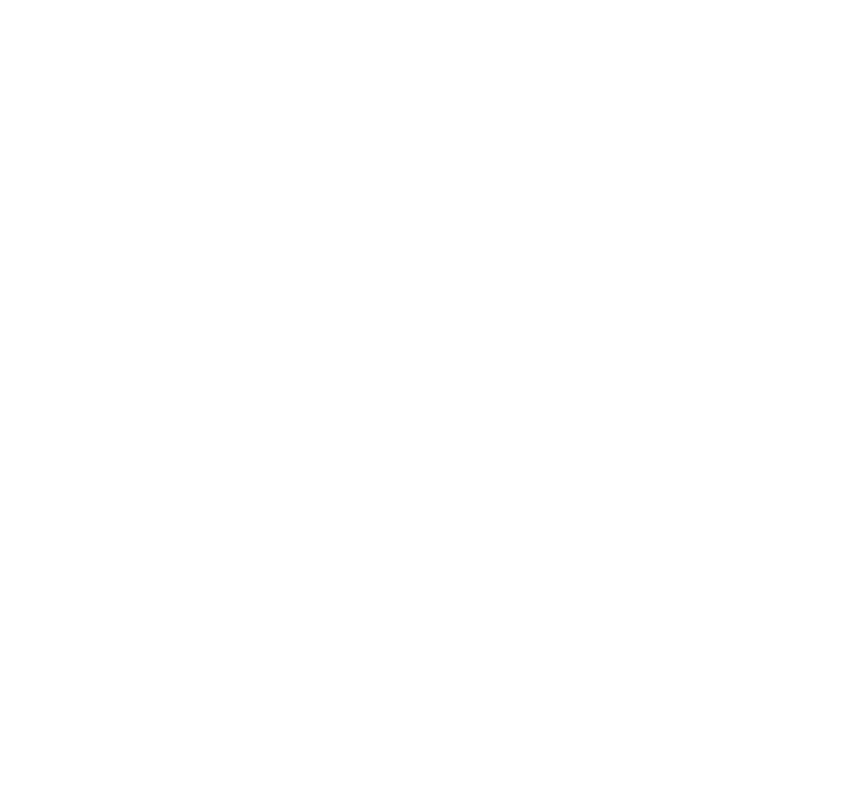
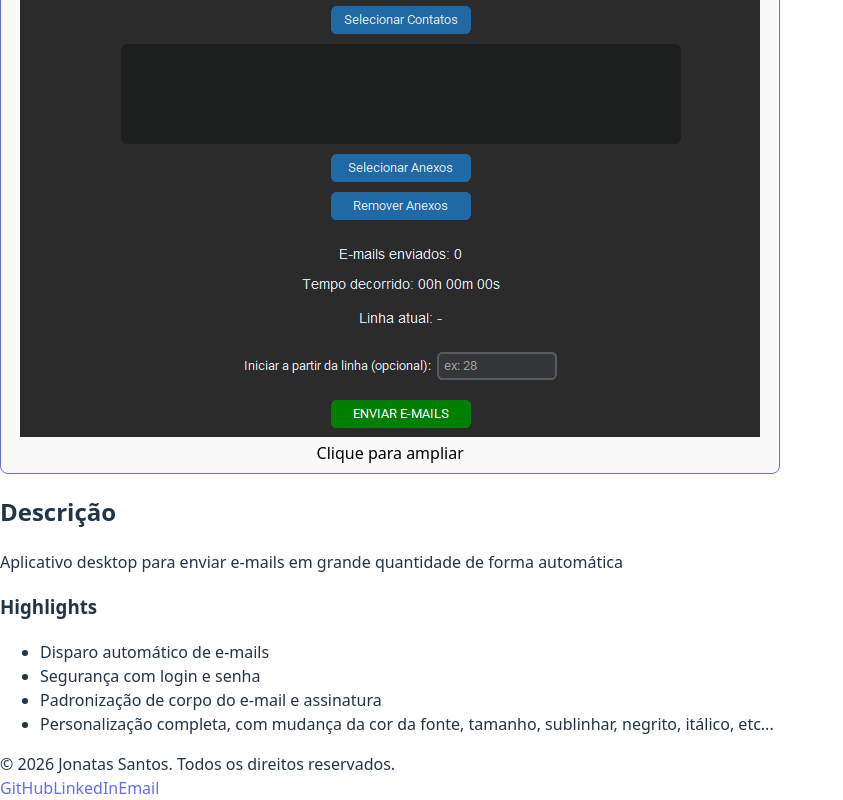
Before and after one commit to JonatasTavares1/jonatas-portfolio, a React (Vite) app: page /projetos/automacao-emails in a window 1280 px wide. Shown: the part 815-1615 px from the top of the page, without its empty margins (0-843 px from the left). Before the commit the page ends 800 px from the top, so only its background shows below. Built offline with nearby package versions, Linux system fonts and the light colour scheme; the HTML template or start-up script is replaced by a standard one.

Commit message:
adição de mais projetos

```diff
--- a/src/components/ImageCarousel.tsx
+++ b/src/components/ImageCarousel.tsx
@@ -164,37 +164,35 @@
       {/* MODAL FULLSCREEN (ZOOM) */}
 {isZoomOpen ? (
   <div
-          className="fixed inset-0 z-[9999] flex items-center justify-center bg-black/80 p-4"
+    className="fixed inset-0 z-[9999] bg-black/85"
     role="dialog"
     aria-modal="true"
     aria-label="Imagem ampliada"
     onMouseDown={(e) => {
-            // fecha quando clicar no backdrop
       if (e.target === e.currentTarget) closeZoom()
     }}
   >
-          <div className="relative w-full max-w-[80vw]">
+    <div className="flex h-full w-full items-center justify-center p-4">
+      <div className="relative">
         {/* Botão fechar */}
         <button
           type="button"
           onClick={closeZoom}
-              className="absolute right-0 top-0 -translate-y-14 rounded-xl border border-zinc-700 bg-black/40 px-3 py-2 text-sm font-semibold text-white backdrop-blur transition hover:bg-black/60"
+          className="absolute -top-12 right-0 rounded-xl border border-zinc-700 bg-black/50 px-3 py-2 text-sm font-semibold text-white backdrop-blur transition hover:bg-black/70"
           aria-label="Fechar"
           title="Fechar (Esc)"
         >
           Fechar ✕
         </button>
 
-            {/* Imagem ampliada */}
-            <div className="max-h-[85vh] w-full overflow-hidden rounded-2xl border border-zinc-700 bg-black/30">
+        {/* Imagem ampliada (SEM aspect fixo) */}
         <img
           src={currentSrc}
           alt={`${altBase} ampliada ${index + 1}`}
-                className="h-full w-full object-contain"
+          className="max-h-[95vh] max-w-[95vw] object-contain rounded-2xl border border-zinc-700 bg-black/20"
         />
-            </div>
 
-            {/* Controles no modal */}
+        {/* Controles (não roubam área da imagem) */}
         <div className="mt-3 flex items-center justify-between gap-3 text-white">
           <div className="text-xs opacity-80">
             {index + 1} / {safeImages.length} — Use ← → para navegar • Esc para fechar
@@ -205,7 +203,7 @@
               <button
                 type="button"
                 onClick={prev}
-                    className="rounded-xl border border-zinc-700 bg-black/40 px-3 py-2 text-sm font-semibold backdrop-blur transition hover:bg-black/60"
+                className="rounded-xl border border-zinc-700 bg-black/50 px-3 py-2 text-sm font-semibold backdrop-blur transition hover:bg-black/70"
                 aria-label="Anterior"
                 title="Anterior (←)"
               >
@@ -214,7 +212,7 @@
               <button
                 type="button"
                 onClick={next}
-                    className="rounded-xl border border-zinc-700 bg-black/40 px-3 py-2 text-sm font-semibold backdrop-blur transition hover:bg-black/60"
+                className="rounded-xl border border-zinc-700 bg-black/50 px-3 py-2 text-sm font-semibold backdrop-blur transition hover:bg-black/70"
                 aria-label="Próxima"
                 title="Próxima (→)"
               >
@@ -225,6 +223,7 @@
         </div>
       </div>
     </div>
+  </div>
 ) : null}
     </div>
   )
--- a/src/data/projects.ts
+++ b/src/data/projects.ts
@@ -101,4 +101,23 @@
     },
   ],
   },
+
+  {
+    slug: "automacao-emails",
+    title: "App para disparo de e-mails em massa",
+    subtitle: "Aplicativo desktop para enviar e-mails em grande quantidade de forma automática",
+    description:
+      "Aplicativo desktop para enviar e-mails em grande quantidade de forma automática",
+    image: [
+      "/projetos/automacao-propostas/automacao-propostas.png",
+    ],
+    stack: ["Python", "FastAPI", "CustomTkinter"],
+    highlights: [
+      "Disparo automático de e-mails",
+      "Segurança com login e senha",
+      "Padronização de corpo do e-mail e assinatura",
+      "Personalização completa, com mudança da cor da fonte, tamanho, sublinhar, negrito, itálico, etc..."
+    ],
+
+  },
 ]
```
Also changed, not shown: public/projetos/automacao-propostas/automacao-propostas.png (added). Lines whose indentation alone changed are shown as unchanged.
